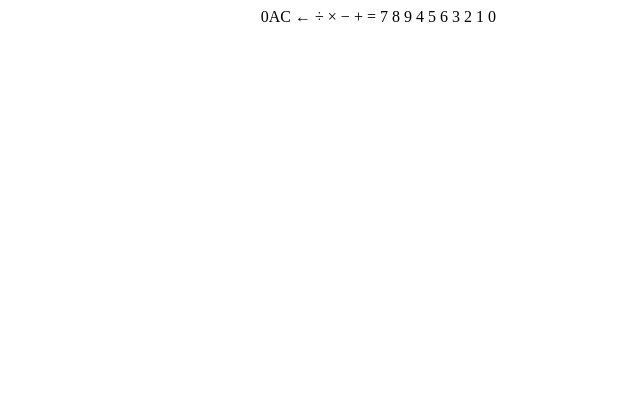
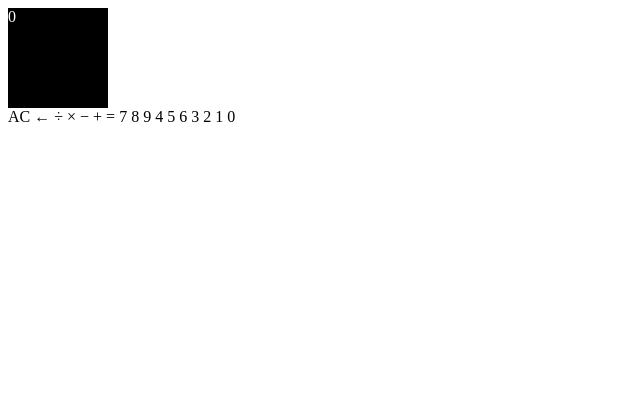
Before and after one commit to rjm3q/LAB-calculator, a plain HTML site: page index.html in a window 1280 px wide. Shown: the whole page, without its empty margins (0-640 px from the left). Drawn offline with Linux system fonts and the light colour scheme.

Commit message:
i still hate this CSS crap

```diff
--- a/index.html
+++ b/index.html
@@ -4,7 +4,7 @@
   <meta charset="UTF-8">
   <meta http-equiv="X-UA-Compatible" content="IE=edge">
   <meta name="viewport" content="width=device-width, initial-scale=1.0">
-  <title>Document</title>
+  <title>Calculator of Immense Hate</title>
   <link rel="stylesheet" href="main.css">
 </head>
 <script src="main.js"></script>
--- a/main.css
+++ b/main.css
@@ -1,17 +1,15 @@
-body{
-  min-height: 100vh;
-  display:flex;
-  justify-content: center;
-  align-items: flex-start;
+#backdrop{
+  width: 402px;
+  border: solid 10px whitesmoke;
 }
-.container {
-  min-height: 400px;
-  display: flex;
-  flex: 0 1 60%;
-  min-width: 400px;
-};
-.button :nth-child(3-7){
-  display: flex;
-  flex-flow: column;
-  justify-content: right;
+
+button{
+  height: 100px;
 }
+
+.result{
+  height: 100px;
+  width: 100px;
+  background-color: black;
+  color: white;
+}
```
